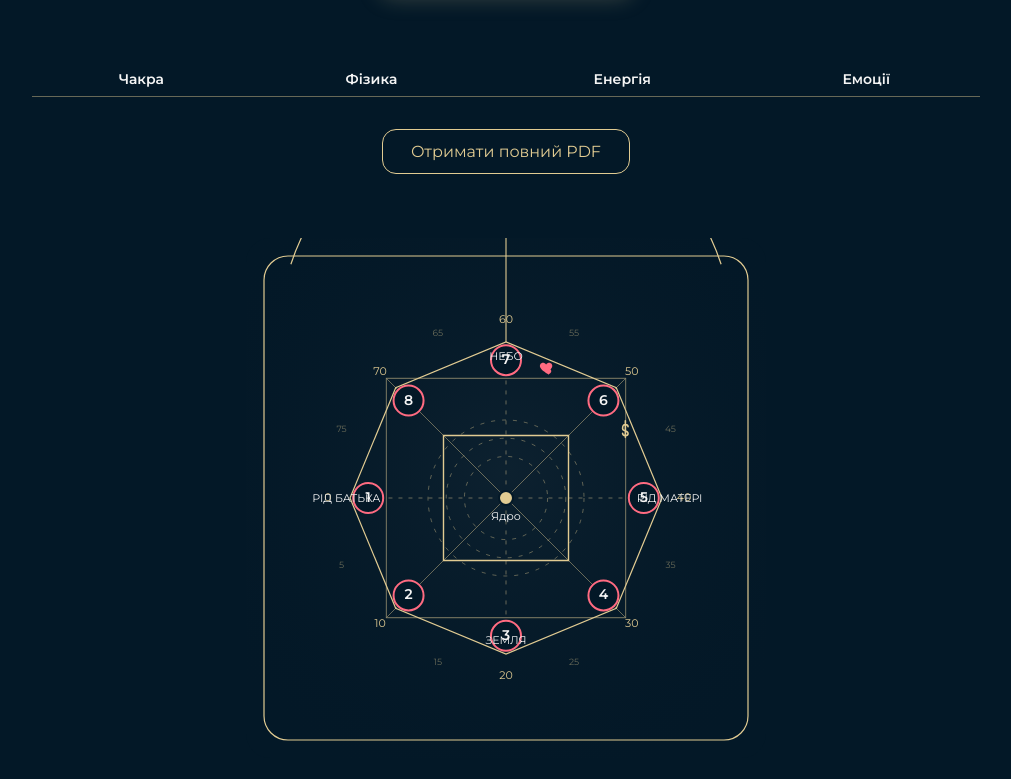
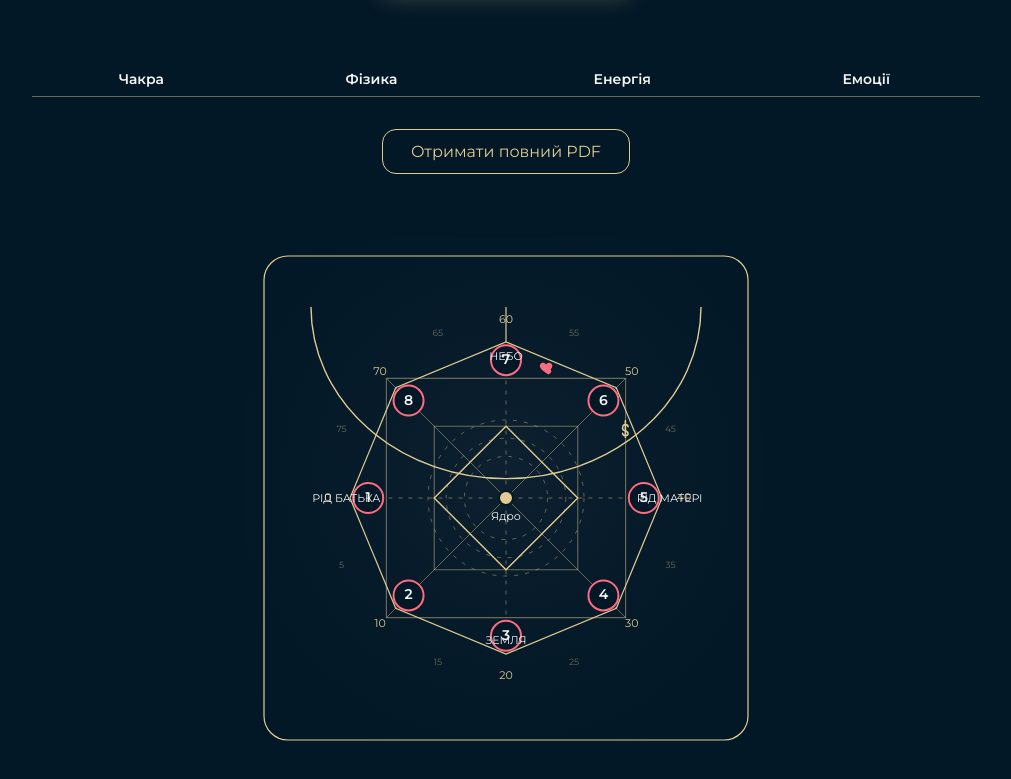
Before and after one commit to NadinMatrix/matrix-ryvok, a Next.js app: page / in a window 1280 px wide. Shown: the part 379-1158 px from the top of the page, without its empty margins (134-1145 px from the left). Built offline with nearby package versions, Linux system fonts and the light colour scheme.

Commit message:
Update ArcanaMatrixWeb.js

```diff
--- a/components/ArcanaMatrixWeb.js
+++ b/components/ArcanaMatrixWeb.js
@@ -24,28 +24,20 @@ function polar(cx, cy, r, angle) {
  * - 1 енергія строго ЗЛІВА
  * - енергії 1–8 йдуть ЗА годинниковою
  * - роки по колу 0–75 з кроком 5 років
- * - зовнішній квадрат — РОДОВИЙ, внутрішній ромб — ОСОБИСТИЙ
- * - зверху дуга НЕБО з 3+3 колами і центральним великим подвійним колом
+ * - зовнішній квадрат — РОДОВИЙ
+ * - внутрішній квадрат + ромб — ОСОБИСТИЙ рівень
  */
 export default function ArcanaMatrixWeb({ size = 520 }) {
   const cx = size / 2;
   const cy = size / 2;
 
-  // геометрія основної матриці
-  const rOuter = size * 0.30;            // вершини восьмикутника
+  // геометрія
+  const rOuter = size * 0.30;            // радіус вершин восьмикутника
   const rRodSquare = size * 0.23;        // великий родовий квадрат
-  const rPersonalDiamond = size * 0.17;  // внутрішній особистий ромб
+  const rInnerSquare = rRodSquare * 0.6; // внутрішній квадрат (особистий рівень)
   const rAge = rOuter + 22;              // кільце років
   const rEnergy = (rOuter + rRodSquare) / 2; // кружечки енергій
   const rIcons = (rRodSquare + rOuter) / 2;  // радіус для іконок $ та ❤️
-
-  // геометрія верхньої дуги (НЕБО-рівень)
-  const topArcRadius = rOuter * 1.45;            // радіус дуги
-  const topArcCenterY = cy - rOuter * 1.05;      // центр дуги трохи над матрицею
-  const topArcCenterX = cx;
-  const topArcAngleSpan = Math.PI * 0.8;         // ~144°
-  const topArcStart = -Math.PI / 2 - topArcAngleSpan / 2; // лівий кінець дуги
-  const topArcEnd = -Math.PI / 2 + topArcAngleSpan / 2;   // правий кінець дуги
 
   // 8 вершин восьмикутника:
   // 1 — строго зліва, далі за годинниковою
@@ -63,7 +55,7 @@ export default function ArcanaMatrixWeb({ size = 520 }) {
     return pts;
   }, [cx, cy, rOuter]);
 
-  // точки для енергій
+  // точки для енергій (по тому самому куту, тільки ближче до центру)
   const energyPoints = useMemo(
     () =>
       octagon.map(p => ({
@@ -73,13 +65,14 @@ export default function ArcanaMatrixWeb({ size = 520 }) {
     [octagon, cx, cy, rEnergy],
   );
 
-  // поділки років: 0,5,10,…,75 (16 штук) — між енергіями, 0 строго зліва
+  // поділки років: 0,5,10,…,75 (16 штук) — між енергіями
   const ageMarks = useMemo(() => {
     const list = [];
     const step = Math.PI / 8; // 22.5°
     for (let i = 0; i < 16; i++) {
       const age = i * 5;
-      const angle = Math.PI - i * step; // за годинниковою
+      // 0 років строго зліва, далі за годинниковою
+      const angle = Math.PI - i * step;
       list.push({
         age,
         angle,
@@ -97,56 +90,30 @@ export default function ArcanaMatrixWeb({ size = 520 }) {
     { x: cx - rRodSquare, y: cy + rRodSquare },
   ];
 
-  // особистий ромб (менший, повернутий на 45°)
+  // внутрішній квадрат (особистий рівень)
+  const innerSquare = [
+    { x: cx - rInnerSquare, y: cy - rInnerSquare },
+    { x: cx + rInnerSquare, y: cy - rInnerSquare },
+    { x: cx + rInnerSquare, y: cy + rInnerSquare },
+    { x: cx - rInnerSquare, y: cy + rInnerSquare },
+  ];
+
+  // ромб, вписаний у внутрішній квадрат (через середини його сторін)
   const personalDiamond = (() => {
-    const pts = [];
-    const r = rPersonalDiamond;
-    for (let i = 0; i < 4; i++) {
-      const angle = Math.PI / 4 + i * (Math.PI / 2); // 45°,135°,...
-      pts.push(polar(cx, cy, r, angle));
-    }
-    return pts;
+    const [tl, tr, br, bl] = innerSquare;
+    const topMid = { x: (tl.x + tr.x) / 2, y: (tl.y + tr.y) / 2 };
+    const rightMid = { x: (tr.x + br.x) / 2, y: (tr.y + br.y) / 2 };
+    const bottomMid = { x: (br.x + bl.x) / 2, y: (br.y + bl.y) / 2 };
+    const leftMid = { x: (bl.x + tl.x) / 2, y: (bl.y + tl.y) / 2 };
+    return [topMid, rightMid, bottomMid, leftMid];
   })();
 
   // позиції іконок (сегмент 45–55 років: нижній-правий сектор)
-  const moneyPos = polar(cx, cy, rIcons, -Math.PI / 6);   // $ трохи нижче-праворуч
-  const heartPos = polar(cx, cy, rIcons, -Math.PI / 2.5); // ❤️ ще нижче-правіше
+  const moneyPos = polar(cx, cy, rIcons, -Math.PI / 6);     // $ трохи нижче-праворуч
+  const heartPos = polar(cx, cy, rIcons, -Math.PI / 2.5);   // ❤️ ще нижче-правіше
 
-  // точки для 7 кіл на верхній дузі: 3 ліворуч, 3 праворуч, 1 центральне (велике)
-  const topArcCircles = (() => {
-    const result = [];
-    const centerAngle = -Math.PI / 2;      // строго вверх
-    const step = Math.PI / 18;            // ~10° між сусідніми
-    const offsets = [-3, -2, -1, 0, 1, 2, 3];
-    offsets.forEach(idx => {
-      const angle = centerAngle + idx * step;
-      const pos = polar(topArcCenterX, topArcCenterY, topArcRadius, angle);
-      result.push({
-        angle,
-        x: pos.x,
-        y: pos.y,
-        isCenter: idx === 0,
-      });
-    });
-    return result;
-  })();
-
-  // координати кінців самої дуги
-  const topArcStartPos = polar(
-    topArcCenterX,
-    topArcCenterY,
-    topArcRadius,
-    topArcStart,
-  );
-  const topArcEndPos = polar(
-    topArcCenterX,
-    topArcCenterY,
-    topArcRadius,
-    topArcEnd,
-  );
-
-  // вершина восьмикутника "НЕБО" (зверху) — для вертикальної лінії
-  const topOctVertex = octagon.find(p => Math.abs(p.angle + Math.PI / 2) < 1e-3);
+  // параметри дуги НЕБО
+  const arcW = rOuter * 1.25;
 
   return (
     <div
@@ -179,8 +146,8 @@ export default function ArcanaMatrixWeb({ size = 520 }) {
           strokeWidth={1.2}
         />
 
-        {/* м'яке затемнення по краях + SVG-символи */}
         <defs>
+          {/* м'яке затемнення по краях */}
           <radialGradient id="matrixGlow" cx="50%" cy="45%" r="70%">
             <stop offset="0%" stopColor="rgba(255,255,255,0.04)" />
             <stop offset="100%" stopColor="rgba(0,0,0,0)" />
@@ -216,6 +183,26 @@ export default function ArcanaMatrixWeb({ size = 520 }) {
           rx={24}
         />
 
+        {/* ДУГА НЕБО (за годинниковою) */}
+        <path
+          d={`
+            M ${cx + arcW} ${cy - rOuter - 35}
+            A ${arcW} ${rOuter * 1.1} 0 0 1 ${cx - arcW} ${cy - rOuter - 35}
+          `}
+          stroke={COLORS.lineStrong}
+          strokeWidth={1.4}
+          fill="none"
+        />
+        {/* вертикаль від дуги до вершини НЕБО */}
+        <line
+          x1={cx}
+          y1={cy - rOuter - 35}
+          x2={cx}
+          y2={cy - rOuter}
+          stroke={COLORS.lineStrong}
+          strokeWidth={1.2}
+        />
+
         {/* концентричні орбіти в центрі */}
         {[0.16, 0.23, 0.30].map((k, idx) => (
           <circle
@@ -238,7 +225,7 @@ export default function ArcanaMatrixWeb({ size = 520 }) {
           strokeWidth={1.2}
         />
 
-        {/* родовий квадрат */}
+        {/* родовий квадрат (великий) */}
         <polygon
           points={rodSquare.map(p => `${p.x},${p.y}`).join(' ')}
           fill="none"
@@ -246,7 +233,15 @@ export default function ArcanaMatrixWeb({ size = 520 }) {
           strokeWidth={1.2}
         />
 
-        {/* особистий ромб */}
+        {/* внутрішній квадрат */}
+        <polygon
+          points={innerSquare.map(p => `${p.x},${p.y}`).join(' ')}
+          fill="none"
+          stroke={COLORS.line}
+          strokeWidth={1.1}
+        />
+
+        {/* ромб, вписаний у внутрішній квадрат */}
         <polygon
           points={personalDiamond.map(p => `${p.x},${p.y}`).join(' ')}
           fill="none"
@@ -360,7 +355,7 @@ export default function ArcanaMatrixWeb({ size = 520 }) {
             x={m.x}
             y={m.y}
             fill={i % 2 === 0 ? COLORS.lineStrong : COLORS.line}
-            fontSize={i % 2 === 0 ? 11 : 9} // кожні 10 років трохи більші
+            fontSize={i % 2 === 0 ? 11 : 9}
             textAnchor="middle"
             alignmentBaseline="middle"
           >
@@ -405,84 +400,6 @@ export default function ArcanaMatrixWeb({ size = 520 }) {
         >
           РІД МАТЕРІ
         </text>
-
-        {/* ===== ВЕРХНЯ ДУГА НЕБО ===== */}
-
-        {/* сама дуга */}
-        <path
-          d={`
-            M ${topArcStartPos.x} ${topArcStartPos.y}
-            A ${topArcRadius} ${topArcRadius} 0 0 1 ${topArcEndPos.x} ${topArcEndPos.y}
-          `}
-          fill="none"
-          stroke={COLORS.lineStrong}
-          strokeWidth={1.2}
-        />
-
-        {/* кола на дузі */}
-        {topArcCircles.map((c, idx) => {
-          if (c.isCenter) {
-            // центральний ДУХОВНИЙ — більший радіус + подвійний обвід
-            const rOuterBig = 20;
-            const rInnerBig = 14;
-            return (
-              <g key={`arc-circle-${idx}`}>
-                {/* вертикальна лінія вниз до вершини НЕБО */}
-                {topOctVertex && (
-                  <line
-                    x1={c.x}
-                    y1={c.y + rOuterBig}
-                    x2={topOctVertex.x}
-                    y2={topOctVertex.y}
-                    stroke={COLORS.lineStrong}
-                    strokeWidth={1.1}
-                  />
-                )}
-
-                <circle
-                  cx={c.x}
-                  cy={c.y}
-                  r={rOuterBig}
-                  fill={COLORS.bg}
-                  stroke={COLORS.gold}
-                  strokeWidth={2}
-                />
-                <circle
-                  cx={c.x}
-                  cy={c.y}
-                  r={rInnerBig}
-                  fill="none"
-                  stroke="#FF6B81"
-                  strokeWidth={1.8}
-                />
-              </g>
-            );
-          }
-
-          // бічні — менші, одинарні/подвійні
-          const rOuterSmall = 14;
-          const rInnerSmall = 9;
-          return (
-            <g key={`arc-circle-${idx}`}>
-              <circle
-                cx={c.x}
-                cy={c.y}
-                r={rOuterSmall}
-                fill={COLORS.bg}
-                stroke={COLORS.gold}
-                strokeWidth={1.6}
-              />
-              <circle
-                cx={c.x}
-                cy={c.y}
-                r={rInnerSmall}
-                fill="none"
-                stroke="#FF6B81"
-                strokeWidth={1.3}
-              />
-            </g>
-          );
-        })}
       </svg>
     </div>
   );
```
